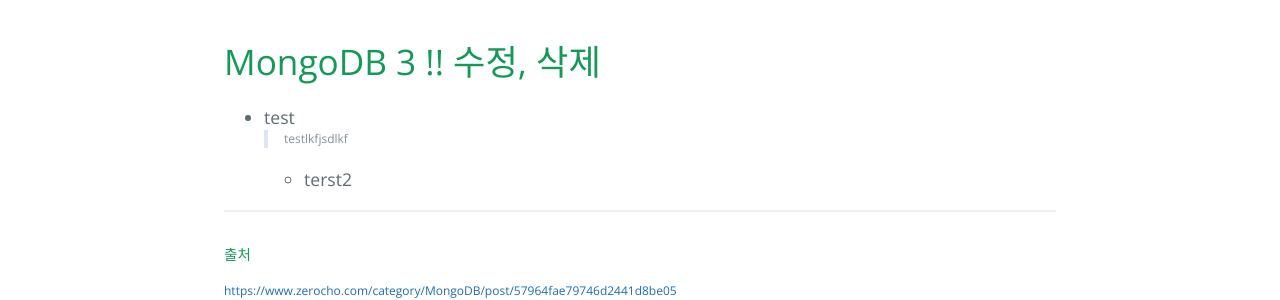
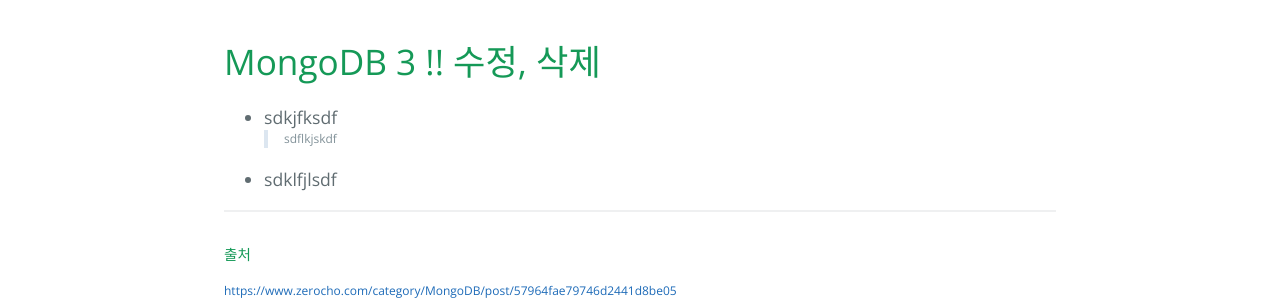
Before and after one commit to zzingyuna/test_site.github.io, a Jekyll site: the page built from _posts/2018-05-08-mongoDB3.md, in a window 1280 px wide. Shown: the part 363-663 px from the top of the page. Built offline with Jekyll 4.4.1, drawn with Linux system fonts in a browser that asks for light colours.

Commit message:
Update 2018-05-08-mongoDB3.md

```diff
--- a/_posts/2018-05-08-mongoDB3.md
+++ b/_posts/2018-05-08-mongoDB3.md
@@ -4,14 +4,10 @@ layout: post
 
 # MongoDB 3 !! 수정, 삭제
 
+* sdkjfksdf
+>sdflkjskdf
 
-* test
-> testlkfjsdlkf
-
-
-  * terst2
-
-
++ sdklfjlsdf
 
 
 ---
```
